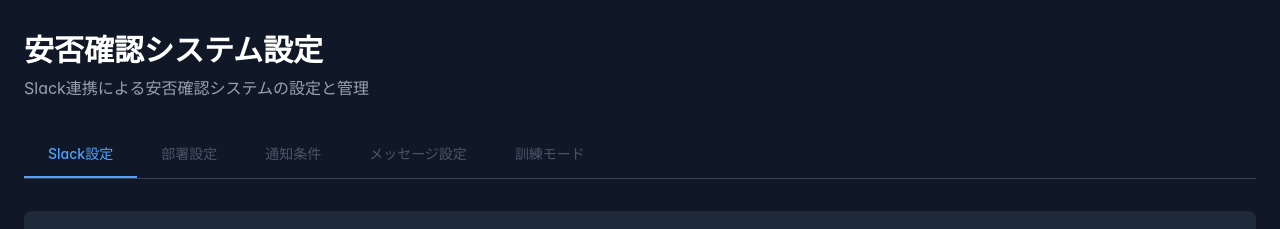
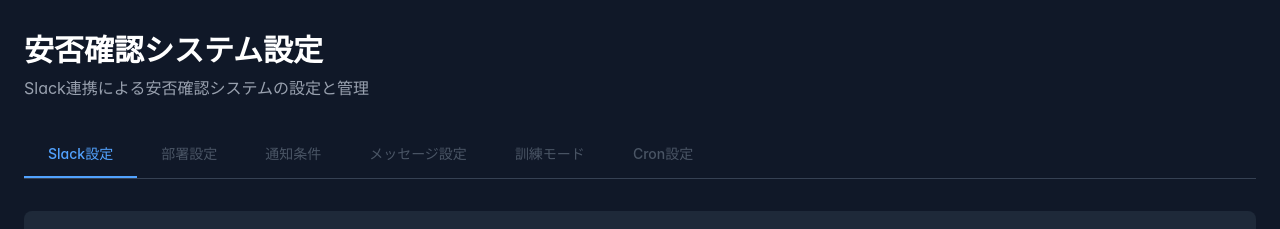
Before and after one commit to goppy510/anpikakunin, a Next.js app: page /safety-confirmation in a window 1280 px wide. Shown: the top 229 px of the page. Built offline with nearby package versions, Linux system fonts and the light colour scheme; what tailwindcss-react-aria-components would draw is missing.

Commit message:
feat: Cron設定タブをメニューに追加

```diff
--- a/src/app/components/safety-confirmation/pages/SafetyConfirmationDashboard.tsx
+++ b/src/app/components/safety-confirmation/pages/SafetyConfirmationDashboard.tsx
@@ -270,6 +270,7 @@ export function SafetyConfirmationDashboard() {
             { key: "conditions", label: "通知条件" },
             { key: "message", label: "メッセージ設定" },
             { key: "training", label: "訓練モード" },
+            { key: "setup", label: "Cron設定" },
           ].map((tab) => {
             // Slack設定が完了しているかチェック
             const hasSlackConfig =
```
